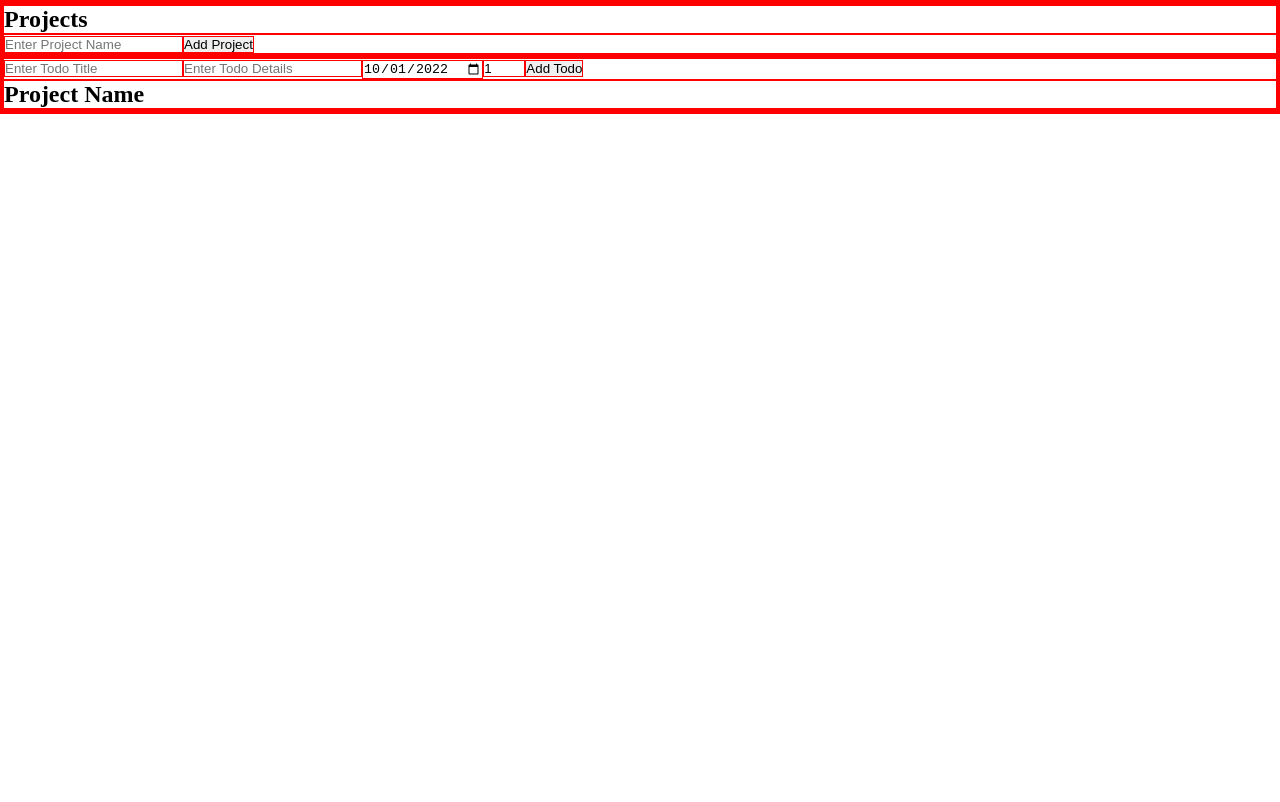
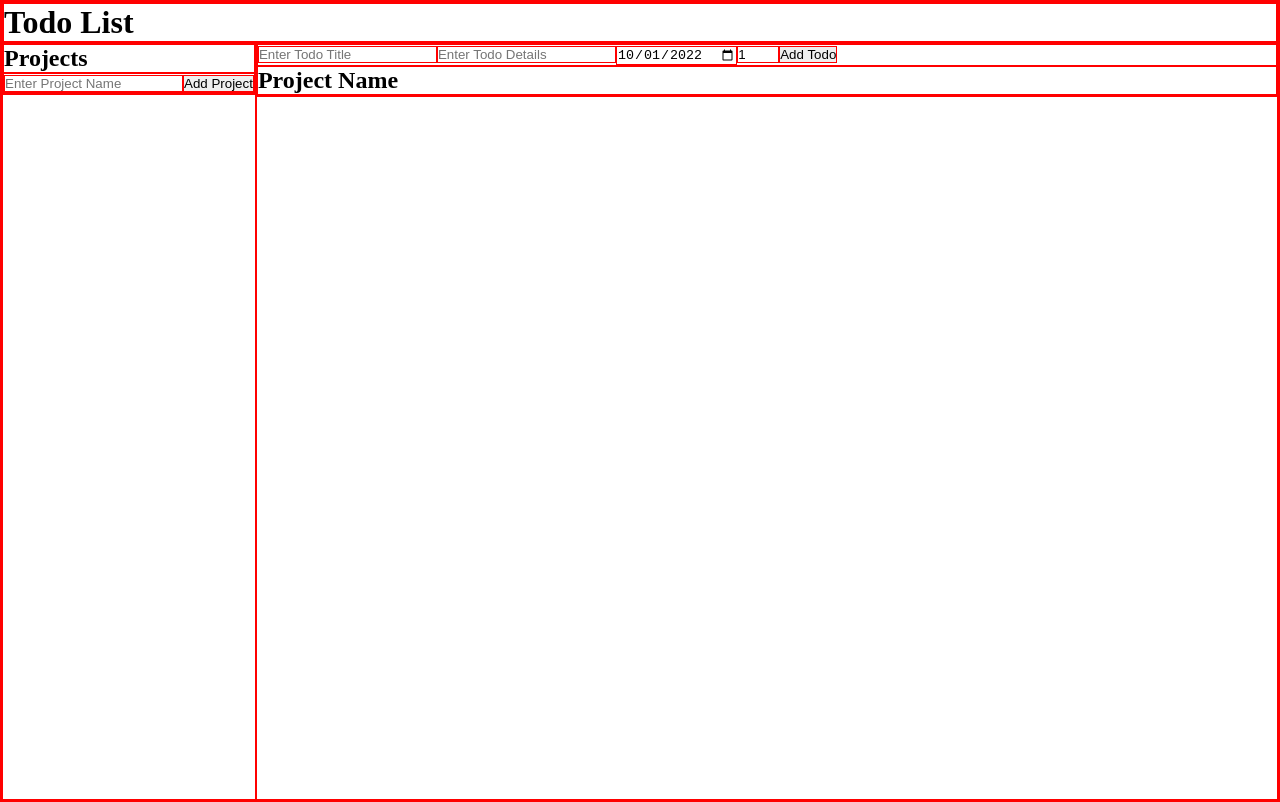
Before and after one commit to sleepyadi/todo-list, a website built with webpack: page src/template.html in a window 1280 px wide. Built offline with nearby package versions, Linux system fonts and the light colour scheme.

Commit message:
Add base grid layout

```diff
--- a/src/controllers/todoController.js
+++ b/src/controllers/todoController.js
@@ -198,7 +198,7 @@ export { TodoController }
 // (done) make delete project work with event delegation;
 // (done) add modals or input way for project
 // (done) add input for todo
-// render project title too on todo page
+// (done) render project title too on todo page
 // (done) make todo complete and delete button work
 // add styling and images
 // local storage and
--- a/src/styles/main.css
+++ b/src/styles/main.css
@@ -7,8 +7,41 @@
     border: 1px solid red;
 }
 
+:root {
+  font-size: 100%;
+}
 
-/* ---- MODAL ---- */
+body {
+  min-height: 100vh;
+  display: grid;
+  grid-template-columns: auto 1fr;
+  grid-template-rows: auto 1fr;
+  grid-template-areas: "header header"
+                       "sidebar main";
+}
+
+/* -------------- UTILS -------------- */
+
+
+/* -------------- HEADER -------------- */
+header {
+  grid-area: header;
+}
+
+/* -------------- SIDEBAR -------------- */
+.project-sidebar {
+  grid-area: sidebar;
+}
+
+
+/* -------------- MAIN -------------- */
+main {
+  grid-area: main;
+}
+
+
+
+/* -------------- MODAL -------------- */
 
 .modal {
   position: fixed;
--- a/src/template.html
+++ b/src/template.html
@@ -7,7 +7,9 @@
     <title> <%= htmlWebpackPlugin.options.title %></title>
 </head>
 <body>
-    <header class="header"></header>
+    <header class="header">
+        <h1>Todo List</h1>
+    </header>
     <div class="project-sidebar"></div>
     <main class="todo-list"></main>
 
```
